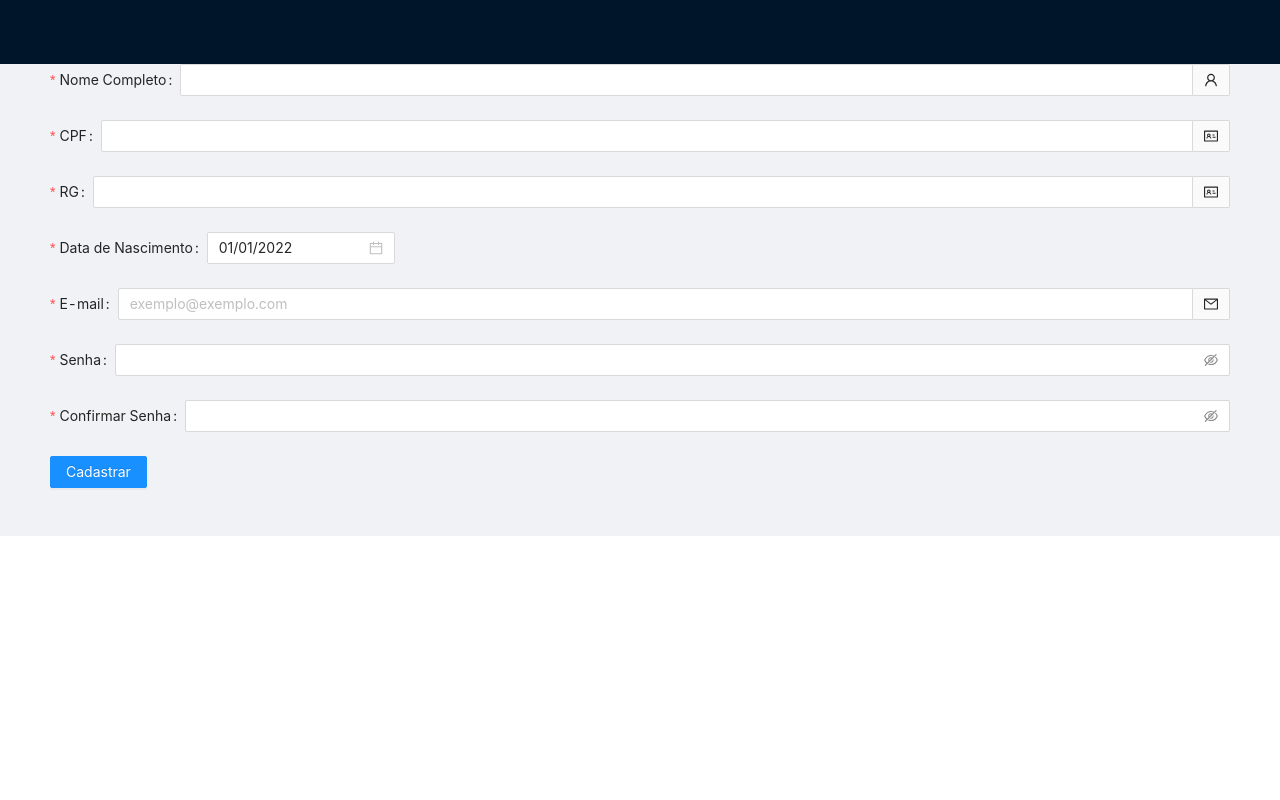
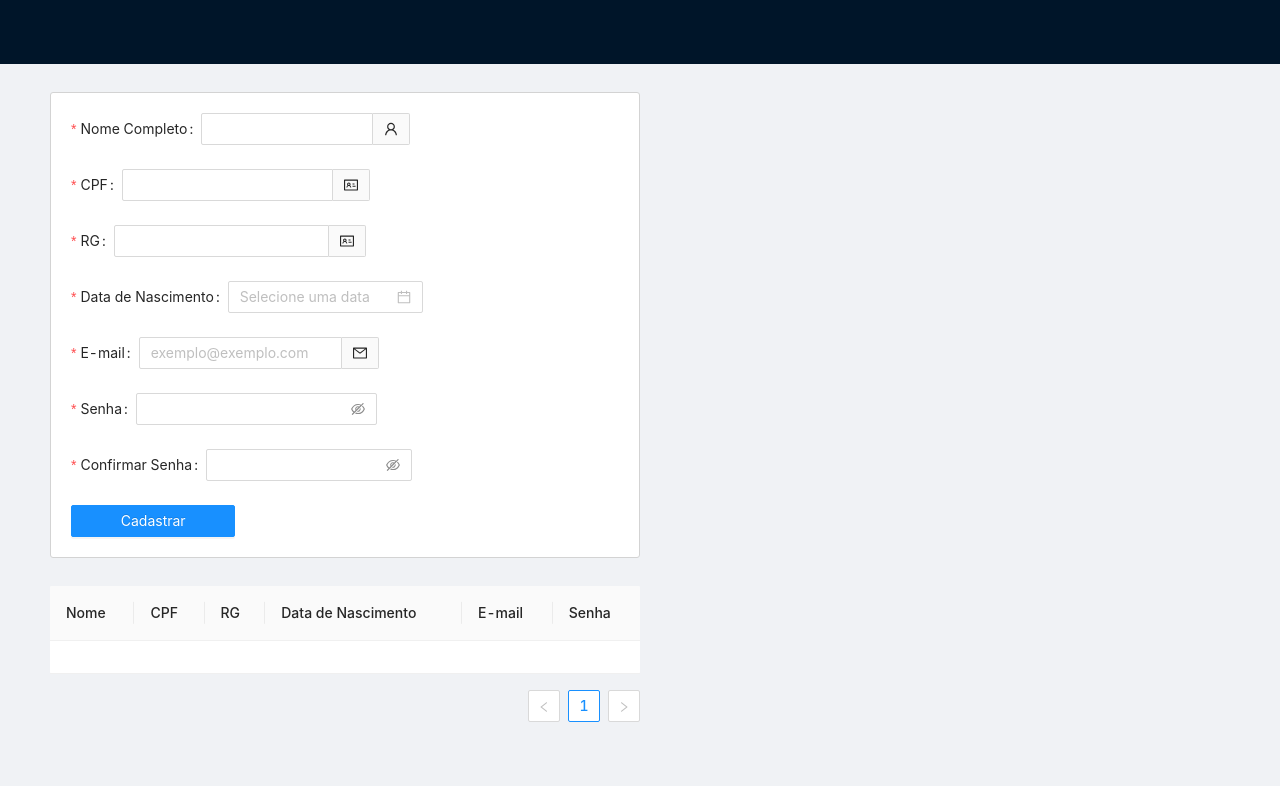
Before and after one commit to oliveragabriel/form-validation-antd, a React (Create React App) app: page / in a window 1280 px wide. Built offline with nearby package versions, Linux system fonts and the light colour scheme.

Commit message:
feat: add css and table

```diff
--- a/src/App.js
+++ b/src/App.js
@@ -1,4 +1,4 @@
-import { useState } from "react";
+import { useCallback, useState } from "react";
 import { Layout, Form, Button } from "antd";
 import "antd/dist/antd.css";
 import Alert from "./components/Alert";
@@ -9,15 +9,15 @@ import EmailInput from "./components/EmailInput";
 import PasswordInput from "./components/PasswordInput";
 import ConfirmPasswordInput from "./components/ConfirmPasswordInput";
 import BirthDate from "./components/BirthDate";
+import Table from "./components/Table";
 
 function App() {
-
   const { Header, Content, Footer } = Layout;
 
   const [index, setIndex] = useState(null);
   const [control, setControl] = useState(false);
   const [pessoa, setPessoa] = useState({});
-  console.log(pessoa)
+  console.log(pessoa);
 
   const [form] = Form.useForm();
 
@@ -25,13 +25,17 @@ function App() {
     form.resetFields();
   };
 
-  const onFinish = (values) => {
-    console.log("Success:", values);
-    setPessoa(values)
-    setControl(true);
-    setIndex(0);
-    submitForm(values);
-  };
+  const onFinish = useCallback(
+    (values) => {
+      console.log("Success:", values);
+      setPessoa(values);
+      console.log(pessoa);
+      setControl(true);
+      setIndex(0);
+      submitForm(values);
+    },
+    [pessoa]
+  );
 
   const onFinishFailed = (errorInfo) => {
     console.log("Failed:", errorInfo);
@@ -42,7 +46,15 @@ function App() {
   return (
     <Layout>
       <Header></Header>
-      <Content style={{ padding: '0 50px' }}>
+      <Content
+        style={{
+          display: "flex",
+          flexDirection: "column",
+          width: "100%",
+          padding: "0 50px",
+        }}
+      >
+        <Alert control={control} index={index} />
         <Form
           name="basic"
           form={form}
@@ -50,8 +62,17 @@ function App() {
           onFinish={onFinish}
           onFinishFailed={onFinishFailed}
           autoComplete="off"
+          style={{
+            display: "flex",
+            flexDirection: "column",
+            width: "50%",
+            margin: "2em 0 2em 0",
+            border: "1px lightgrey solid",
+            borderRadius: "3px",
+            padding: "20px",
+            backgroundColor: "white",
+          }}
         >
-          <Alert control={control} index={index} />
           <NameInput />
           <CpfInput />
           <RgInput />
@@ -59,10 +80,11 @@ function App() {
           <EmailInput />
           <PasswordInput />
           <ConfirmPasswordInput />
-          <Button type="primary" htmlType="submit">
+          <Button type="primary" htmlType="submit" style={{ width: "30%" }}>
             Cadastrar
           </Button>
         </Form>
+        <Table pessoa={pessoa} />
       </Content>
       <Footer></Footer>
     </Layout>
--- a/src/components/Alert.js
+++ b/src/components/Alert.js
@@ -16,7 +16,7 @@ function showAlert({ control, index }) {
     <div>
       {
       control ? (
-        <Alert message={`${message[index]}`} type={`${type[index]}`} closable />
+        <Alert message={`${message[index]}`} type={`${type[index]}`} closable style={{ width: '50%', margin: '2em 0 0 0' }} />
       ) : (
         ""
       )}
--- a/src/components/BirthDate.js
+++ b/src/components/BirthDate.js
@@ -9,13 +9,17 @@ function BirthDate() {
   return (
     <Form.Item
       label="Data de Nascimento"
-      name="birthDate"
+      name="birth"
       rules={[
         { required: true, message: "O campo Data de Nascimento é obrigatório!" },
       ]}
-      initialValue={moment("01/01/2022", dateFormatList[0])}
     >
-      <DatePicker placeholder="Data de Nascimento" format={dateFormatList} />
+      <DatePicker
+        placeholder="Selecione uma data"
+        format={dateFormatList}
+        initialValue={moment("01/01/2022", dateFormatList[0])}
+        style={{ width: '50%' }}
+      />
     </Form.Item>
   );
 }
--- a/src/components/ConfirmPasswordInput.js
+++ b/src/components/ConfirmPasswordInput.js
@@ -16,11 +16,12 @@ function ConfirmPasswordInput() {
             if (value.length >= getFieldValue('password').length  && getFieldValue('password') !== value) {
               return Promise.reject(new Error('Os campos Senha e Confirmar Senha não estão iguais!'));
             }
+            return Promise.resolve();
           },
         })
       ]}
     >
-      <Input.Password placeholder="" />
+      <Input.Password placeholder="" style={{ width: '50%' }} />
     </Form.Item>
   );
 }
--- a/src/components/CpfInput.js
+++ b/src/components/CpfInput.js
@@ -26,6 +26,7 @@ function CpfInput() {
         <Input
           placeholder=""
           addonAfter={<IdcardOutlined />}
+          style={{ width: '50%' }}
         />
       </Form.Item>
   );
--- a/src/components/EmailInput.js
+++ b/src/components/EmailInput.js
@@ -33,6 +33,7 @@ function EmailInput() {
         <Input
           placeholder="exemplo@exemplo.com"
           addonAfter={<MailOutlined />}
+          style={{ width: '50%' }}
         />
       </Form.Item>
   );
--- a/src/components/NameInput.js
+++ b/src/components/NameInput.js
@@ -14,6 +14,7 @@ function NameInput() {
         <Input
           placeholder=""
           addonAfter={<UserOutlined />}
+          style={{ width: '50%' }}
         />
       </Form.Item>
   );
--- a/src/components/PasswordInput.js
+++ b/src/components/PasswordInput.js
@@ -43,7 +43,7 @@ function PasswordInput() {
         }),
       ]}
     >
-      <Input.Password placeholder="" />
+      <Input.Password placeholder="" style={{ width: '50%' }} />
     </Form.Item>
   );
 }
--- a/src/components/RgInput.js
+++ b/src/components/RgInput.js
@@ -25,6 +25,7 @@ function RgInput() {
         <Input
           placeholder=""
           addonAfter={<IdcardOutlined />}
+          style={{ width: '50%' }}
         />
       </Form.Item>
   );
--- /dev/null
+++ b/src/components/Table.js
@@ -0,0 +1,62 @@
+import { Table, Space } from "antd";
+import "antd/dist/antd.css";
+
+function UserTable({ pessoa }) {
+  const columns = [
+    {
+      title: "Nome",
+      dataIndex: "username",
+      key: "username",
+    },
+    {
+      title: "CPF",
+      dataIndex: "cpf",
+      key: "cpf",
+    },
+    {
+      title: "RG",
+      dataIndex: "rg",
+      key: "rg",
+    },
+    {
+      title: "Data de Nascimento",
+      dataIndex: "birth",
+      key: "birth",
+    },
+    {
+      title: "E-mail",
+      dataIndex: "email",
+      key: "email",
+    },
+    {
+      title: "Senha",
+      dataIndex: "password",
+      key: "password",
+    },
+    // {
+    //   title: 'Ações',
+    //   key: 'action',
+    //   render: (pessoa) => (
+    //     <Space size="middle">
+    //       <button>Editar</button>
+    //       <button>Deletar</button>
+    //     </Space>
+    //   ),
+    // },
+  ];
+
+  const data = [
+    {
+      username: pessoa.username,
+      cpf: pessoa.cpf,
+      rg: pessoa.rg,
+      birth: pessoa.birth,
+      email: pessoa.email,
+      password: pessoa.password,
+    },
+  ];
+
+  return <Table columns={columns} dataSource={data} style={{ width: '50%' }} />;
+}
+
+export default UserTable;
```
Also changed, not shown: src/store/actions/actions.js (added, +24 -0 lines), src/store/index.js (added).
